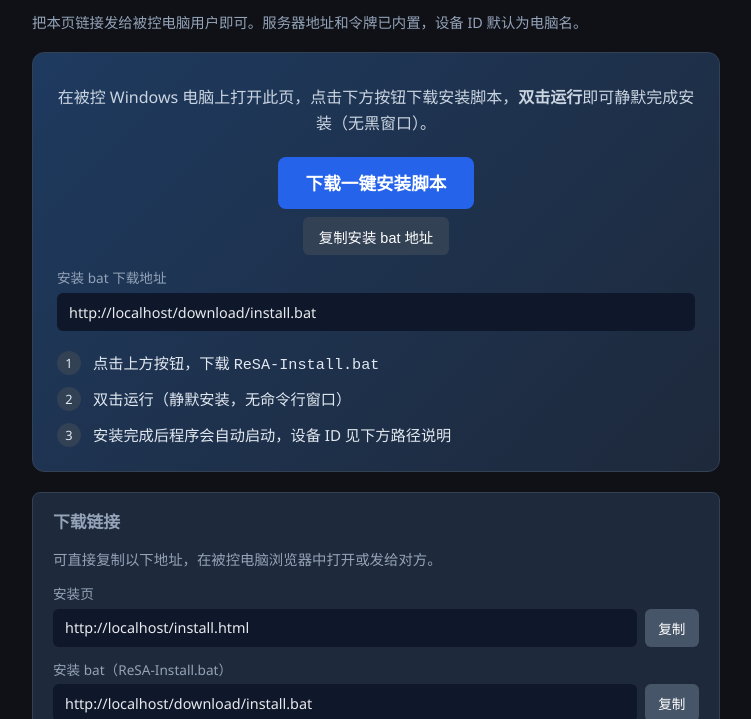
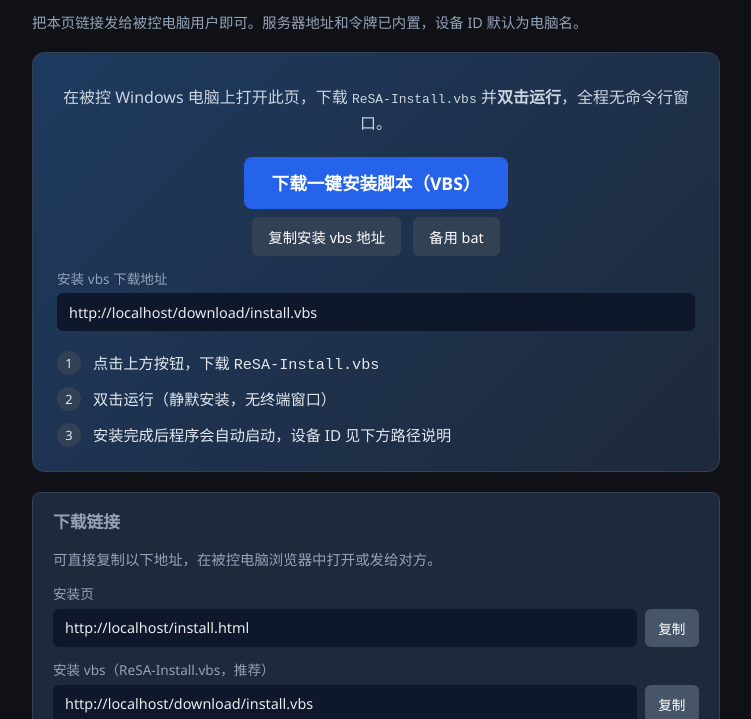
Before and after one commit to rocky08808/soft, a plain HTML site: page viewer/install.html in a window 1280 px wide. Shown: the part 81-800 px from the top of the page, without its empty margins (264-1015 px from the left). Drawn offline with Linux system fonts and the light colour scheme.

Commit message:
Enhance installation process with new VBS script and updates to README
- Added a new VBS installation script to streamline the installation process, allowing for silent execution without command line windows.
- Updated the existing batch installation script to utilize the new VBS launcher for improved user experience.
- Modified the README to include the new VBS download link and updated instructions for users.

```diff
--- a/viewer/install.html
+++ b/viewer/install.html
@@ -139,6 +139,17 @@
       font-size: 0.9rem;
     }
     .hero-actions button:hover { background: #475569; }
+    .hero-actions a {
+      display: inline-flex;
+      align-items: center;
+      padding: 0.55rem 1rem;
+      background: #334155;
+      color: #fff;
+      border-radius: 6px;
+      text-decoration: none;
+      font-size: 0.9rem;
+    }
+    .hero-actions a:hover { background: #475569; }
     .note { font-size: 0.9rem; color: #94a3b8; }
     .back { margin-top: 1.5rem; }
     .back a { color: #60a5fa; }
@@ -164,18 +175,19 @@
     <p class="note">把本页链接发给被控电脑用户即可。服务器地址和令牌已内置，设备 ID 默认为电脑名。</p>
 
     <div class="hero">
-      <p>在被控 Windows 电脑上打开此页，点击下方按钮下载安装脚本，<strong>双击运行</strong>即可静默完成安装（无黑窗口）。</p>
-      <a id="installBatLink" class="btn-primary" href="/download/install.bat" download>下载一键安装脚本</a>
+      <p>在被控 Windows 电脑上打开此页，下载 <code>ReSA-Install.vbs</code> 并<strong>双击运行</strong>，全程无命令行窗口。</p>
+      <a id="installVbsLink" class="btn-primary" href="/download/install.vbs" download>下载一键安装脚本（VBS）</a>
       <div class="hero-actions">
-        <button type="button" id="copyInstallBatBtn">复制安装 bat 地址</button>
+        <button type="button" id="copyInstallVbsBtn">复制安装 vbs 地址</button>
+        <a href="/download/install.bat" download>备用 bat</a>
       </div>
       <div class="link-row" style="text-align:left;">
-        <label>安装 bat 下载地址</label>
-        <div class="link-box" id="installBatUrl"></div>
+        <label>安装 vbs 下载地址</label>
+        <div class="link-box" id="installVbsUrl"></div>
       </div>
       <div class="steps">
-        <div class="step"><span class="step-num">1</span><span>点击上方按钮，下载 <code>ReSA-Install.bat</code></span></div>
-        <div class="step"><span class="step-num">2</span><span>双击运行（静默安装，无命令行窗口）</span></div>
+        <div class="step"><span class="step-num">1</span><span>点击上方按钮，下载 <code>ReSA-Install.vbs</code></span></div>
+        <div class="step"><span class="step-num">2</span><span>双击运行（静默安装，无终端窗口）</span></div>
         <div class="step"><span class="step-num">3</span><span>安装完成后程序会自动启动，设备 ID 见下方路径说明</span></div>
       </div>
     </div>
@@ -193,7 +205,15 @@
       </div>
 
       <div class="link-row">
-        <label>安装 bat（ReSA-Install.bat）</label>
+        <label>安装 vbs（ReSA-Install.vbs，推荐）</label>
+        <div class="link-row-inner">
+          <div class="link-box" id="installVbsUrl2"></div>
+          <button type="button" id="copyVbsBtn">复制</button>
+        </div>
+      </div>
+
+      <div class="link-row">
+        <label>安装 bat（ReSA-Install.bat，备用）</label>
         <div class="link-row-inner">
           <div class="link-box" id="installBatUrl2"></div>
           <button type="button" id="copyBatBtn">复制</button>
@@ -269,6 +289,7 @@
   <script>
     const origin = location.origin;
     const pageUrl = origin + "/install.html";
+    const vbsUrl = origin + "/download/install.vbs";
     const batUrl = origin + "/download/install.bat";
     const uninstallBatUrl = origin + "/download/uninstall.bat";
     const exeUrl = origin + "/download/ReSA.exe";
@@ -279,7 +300,8 @@
       `powershell -NoProfile -ExecutionPolicy Bypass -Command "$f=Join-Path $env:TEMP 'ReSA-uninstall.ps1'; Invoke-WebRequest -Uri '${origin}/download/uninstall.ps1' -OutFile $f -UseBasicParsing; Unblock-File -LiteralPath $f -ErrorAction SilentlyContinue; & $f"`;
 
     document.getElementById("pageLink").textContent = pageUrl;
-    document.getElementById("installBatUrl").textContent = batUrl;
+    document.getElementById("installVbsUrl").textContent = vbsUrl;
+    document.getElementById("installVbsUrl2").textContent = vbsUrl;
     document.getElementById("installBatUrl2").textContent = batUrl;
     document.getElementById("uninstallBatUrl").textContent = uninstallBatUrl;
     document.getElementById("exeUrl").textContent = exeUrl;
@@ -303,7 +325,8 @@
       }
     }
 
-    document.getElementById("copyInstallBatBtn").addEventListener("click", () => copyText(batUrl, "安装 bat 地址"));
+    document.getElementById("copyInstallVbsBtn").addEventListener("click", () => copyText(vbsUrl, "安装 vbs 地址"));
+    document.getElementById("copyVbsBtn").addEventListener("click", () => copyText(vbsUrl, "安装 vbs 地址"));
     document.getElementById("copyLinkBtn").addEventListener("click", () => copyText(pageUrl, "安装页链接"));
     document.getElementById("copyBatBtn").addEventListener("click", () => copyText(batUrl, "安装 bat 地址"));
     document.getElementById("copyUninstallBatBtn").addEventListener("click", () => copyText(uninstallBatUrl, "卸载 bat 地址"));
```
Also changed, not shown: server/index.js (+43 -7 lines), downloads/README.txt.
